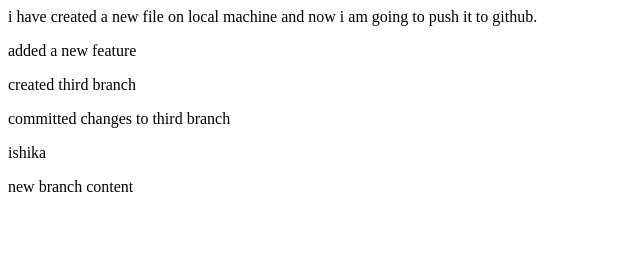
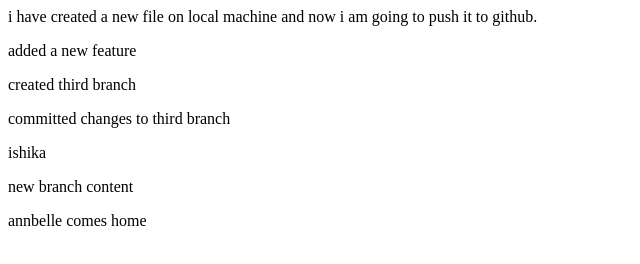
Before and after one commit to Ishika0603/localrepo, a plain HTML site: page index.html in a window 1280 px wide. Shown: the whole page, without its empty margins (0-640 px from the left). Drawn offline with Linux system fonts and the light colour scheme.

Commit message:
annabelle

```diff
--- a/index.html
+++ b/index.html
@@ -4,3 +4,4 @@
 <p>committed changes to third branch</p>
 <p>ishika</p>
 <p>new branch content</p>
+<p>annbelle comes home</p>
```
